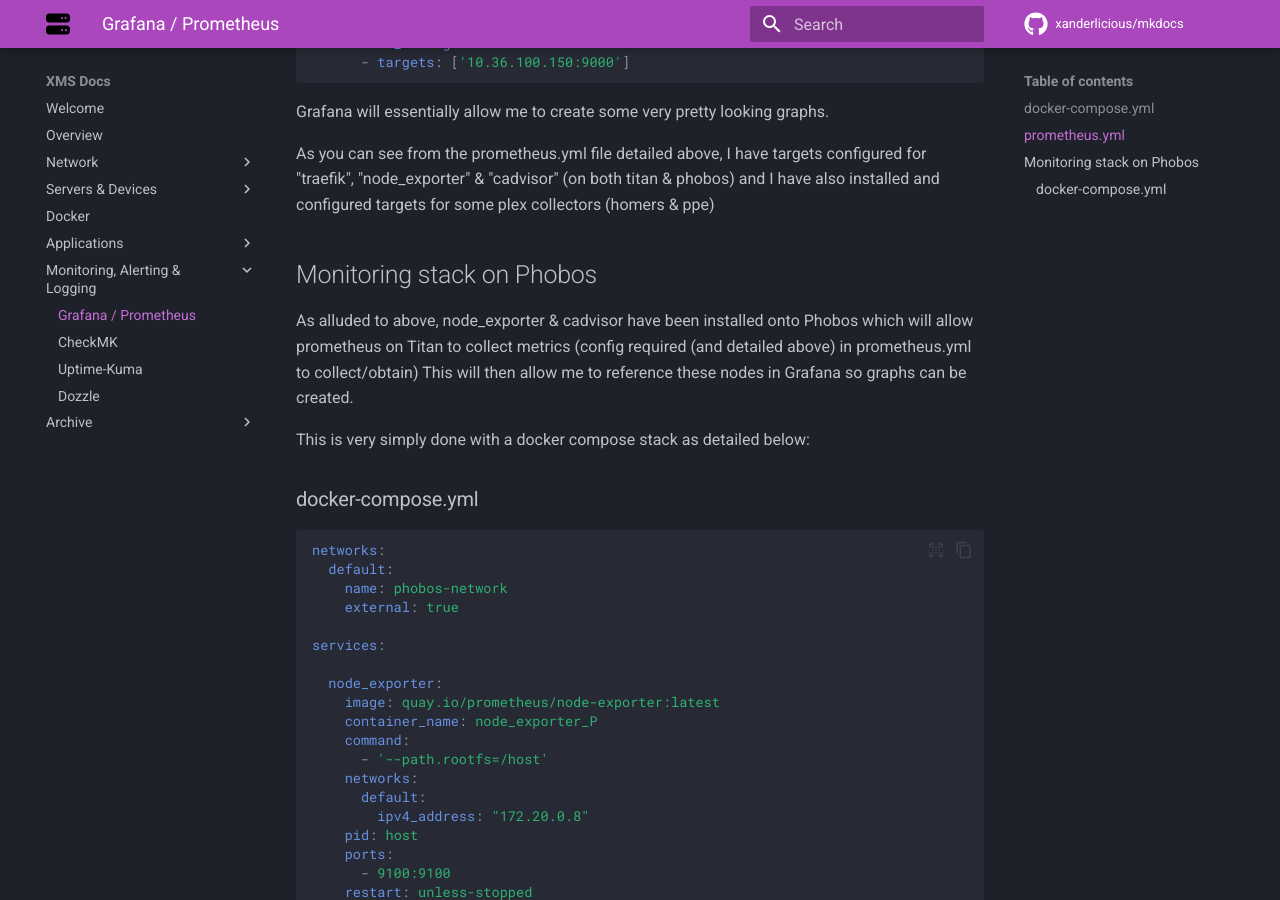
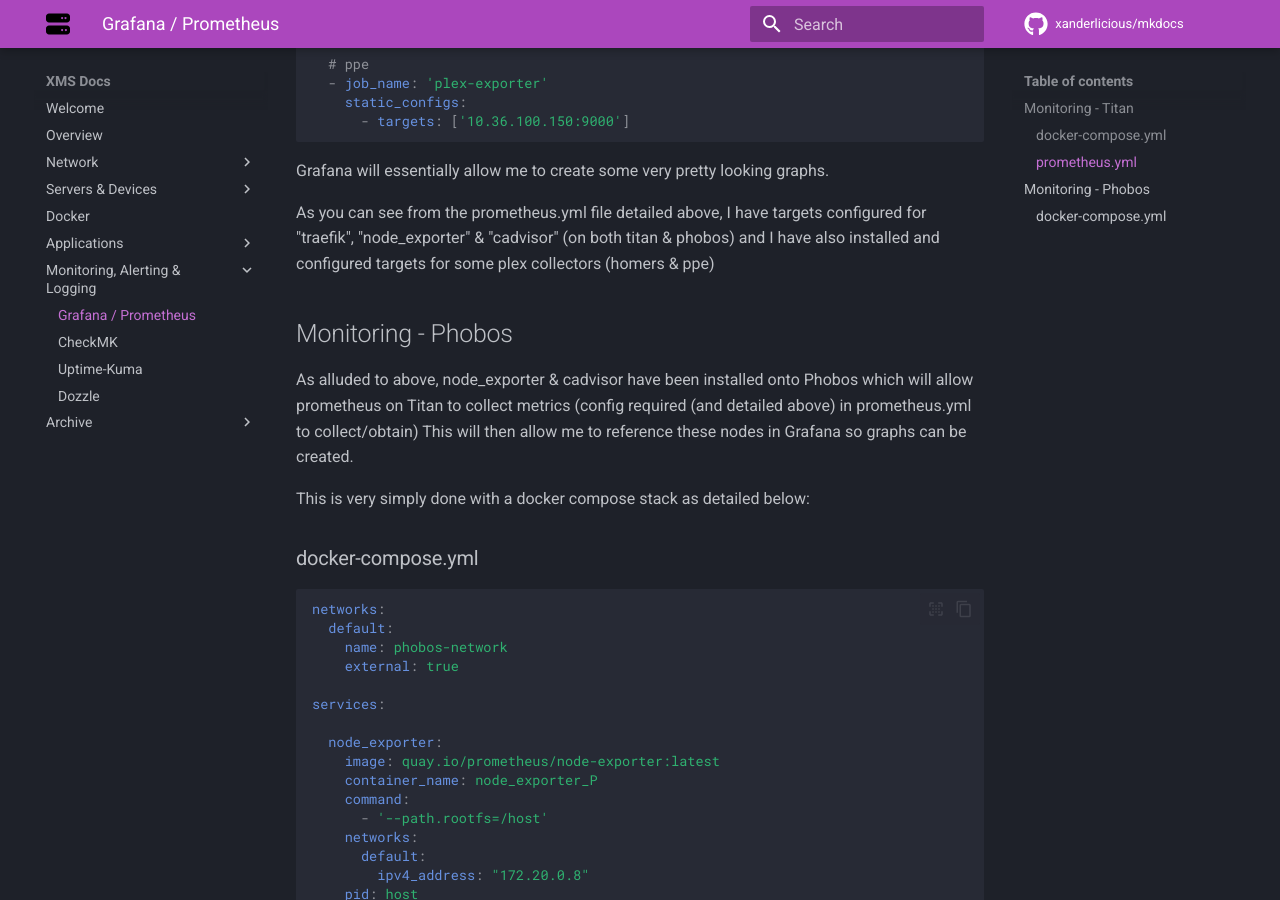
Before and after one commit to Xanderlicious/mkdocs, an MkDocs documentation site: the page built from docs/grafana & prometheus.md, in a window 1280 px wide and 900 px high, scrolled down 2740 px. Built offline with MkDocs 1.6.1 and Material for MkDocs 9.7.7, drawn with Linux system fonts in a browser that asks for light colours; comment, search, counter and statistics services are not loaded.

Commit message:
slight amendments to headings within the grafana and prometheus page

```diff
--- a/docs/grafana & prometheus.md
+++ b/docs/grafana & prometheus.md
@@ -1,6 +1,8 @@
 ![](images/grafana.png) ![](images/prometheus.png)
 
 I currently use (and will probably continue to use even after deploying CheckMK) Prometheus & Grafana (using node exporter and cadvisor alongside)
+
+## Monitoring - Titan
 
 ### docker-compose.yml
 
@@ -131,7 +133,7 @@
 
 As you can see from the prometheus.yml file detailed above, I have targets configured for "traefik", "node_exporter" & "cadvisor" (on both titan & phobos) and I have also installed and configured targets for some plex collectors (homers & ppe)
 
-## Monitoring stack on Phobos
+## Monitoring - Phobos
 
 As alluded to above, node_exporter & cadvisor have been installed onto Phobos which will allow prometheus on Titan to collect metrics (config required (and detailed above) in prometheus.yml to collect/obtain) This will then allow me to reference these nodes in Grafana so graphs can be created.
 
```
